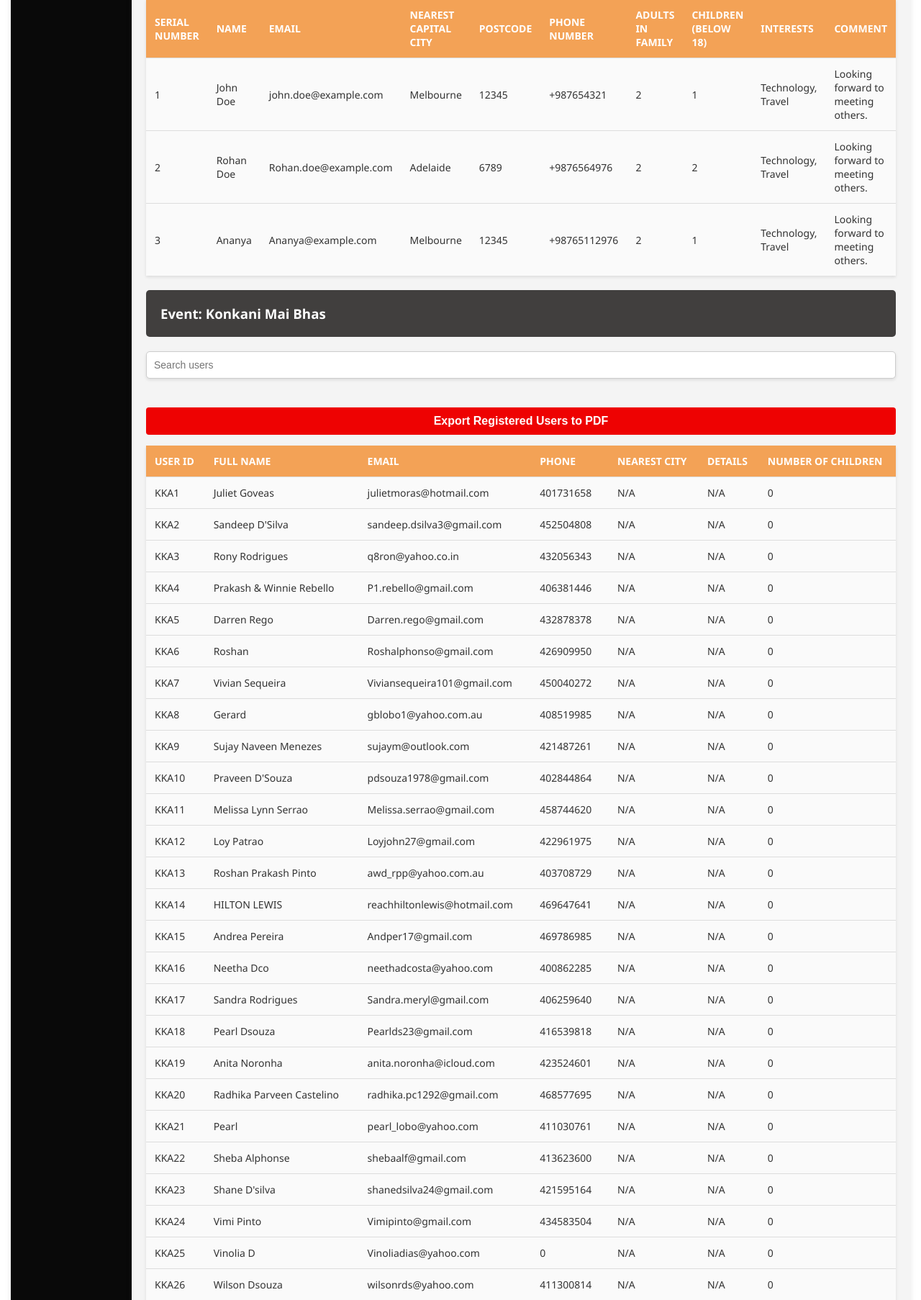
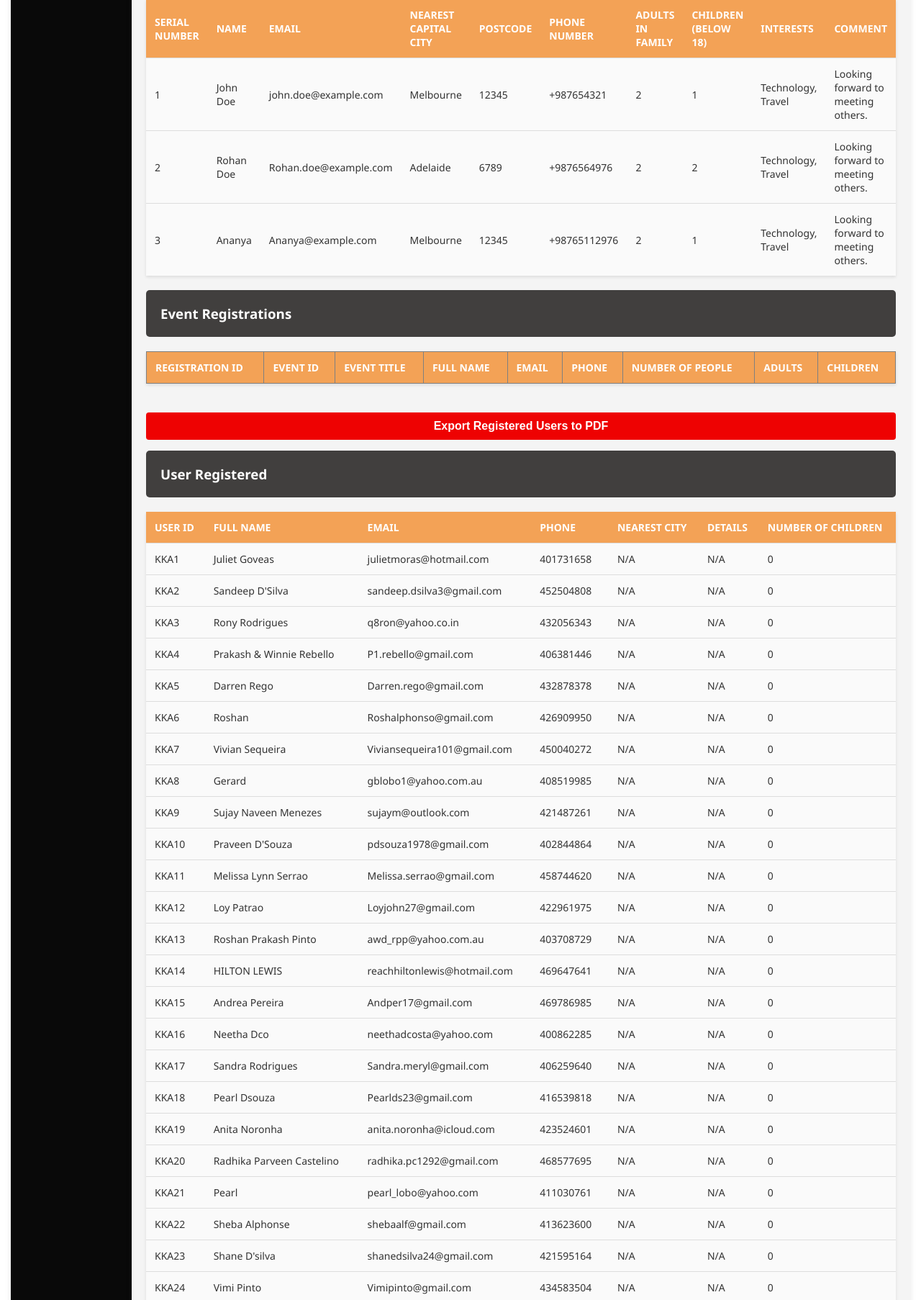
Before and after one commit to RakshithaBhakta063/KKA_WEBSITE, a Flask app: page /admin in a window 1280 px wide. Shown: the part 2305-4111 px from the top of the page at 72% size. Run offline with Flask 3, Linux system fonts and the light colour scheme; a user stored in the database is signed in; data comes from the database, SQL or seed files in the repository; both versions use the stored data as it was after the commit; lists and menus that the app fills with data are empty; some libraries are stand-ins or nearby versions.

Commit message:
Added Event table in admin portal

```diff
--- a/app.py
+++ b/app.py
@@ -541,6 +541,78 @@ def admin_logout():
     flash("Admin logged out successfully!", "info")
     return redirect(url_for('admin_login'))
 
+@app.route('/fetch-event-registrations')
+def fetch_event_registrations():
+    if 'admin_id' not in session:
+        return jsonify({"error": "Unauthorized"}), 403
+
+    conn = sqlite3.connect(DB_PATH)
+    cursor = conn.cursor()
+
+    query = '''
+    SELECT er.registration_id, er.name, er.email, er.phone, er.num_people, er.adults, er.children,
+           e.event_id, e.title
+    FROM event_registrations er
+    JOIN events e ON er.event_id = e.event_id
+    '''
+
+    cursor.execute(query)
+    event_registrations = cursor.fetchall()
+
+    conn.close()
+
+    return jsonify(event_registrations)
+@app.route('/get-event-registrations')
+def get_event_registrations():
+    if 'admin_id' not in session:
+        return jsonify({"error": "Unauthorized"}), 403
+
+    conn = sqlite3.connect(DB_PATH)
+    cursor = conn.cursor()
+
+    # Fetch all event registrations with event details
+    query = '''
+    SELECT er.registration_id, er.name, er.email, er.phone, er.num_people, er.adults, er.children,
+           e.event_id, e.title
+    FROM event_registrations er
+    JOIN events e ON er.event_id = e.event_id
+    ORDER BY er.registration_id DESC
+    '''
+
+    cursor.execute(query)
+    event_registrations = cursor.fetchall()
+
+    conn.close()
+
+    # Convert list of tuples into JSON format
+    return jsonify([
+        {
+            "registration_id": reg[0],
+            "name": reg[1],
+            "email": reg[2],
+            "phone": reg[3],
+            "num_people": reg[4],
+            "adults": reg[5],
+            "children": reg[6],
+            "event_id": reg[7],
+            "event_title": reg[8]
+        }
+        for reg in event_registrations
+    ])
+
+
+@app.route('/admin/data')
+def get_admin_data():
+    conn = sqlite3.connect(DB_PATH)
+    cursor = conn.cursor()
+    cursor.execute("SELECT * FROM events")
+    data = cursor.fetchall()
+    conn.close()
+
+    print("Admin data fetched:", data)  # Debugging
+    return jsonify(data)
+
+
 
 if __name__ == '__main__':
     app.run(debug=True)
--- a/templates/admin.html
+++ b/templates/admin.html
@@ -165,12 +165,32 @@
 
             <!-- Registrations Section -->
             <div class="section" id="registrations">
-                <h3 style="background-color: rgb(65, 63, 62); padding: 20px; color: white;">Event: Konkani Mai Bhas</h3>
+                <!-- <h3 style="background-color: rgb(65, 63, 62); padding: 20px; color: white;">Event: Konkani Mai Bhas</h3> -->
+                <h3 style="background-color: rgb(65, 63, 62); padding: 20px; color: white;">Event Registrations</h3>
+                <table id="eventRegistrationTable" border="1">
+                    <thead>
+                        <tr>
+                            <th>Registration ID</th>
+                            <th>Event ID</th>
+                            <th>Event Title</th>
+                            <th>Full Name</th>
+                            <th>Email</th>
+                            <th>Phone</th>
+                            <th>Number of People</th>
+                            <th>Adults</th>
+                            <th>Children</th>
+                        </tr>
+                    </thead>
+                    <tbody id="adminTableBody">
+                        <!-- Data will be inserted dynamically -->
+                    </tbody>
+                </table>
 
-                <input type="text" id="registrationSearch" placeholder="Search users" onkeyup="searchTable('registrationTable', 'registrationSearch')">
+
+                <!-- <input type="text" id="registrationSearch" placeholder="Search users" onkeyup="searchTable('registrationTable', 'registrationSearch')"> -->
 
                 <button id="exportPDF" class="tab-button">Export Registered Users to PDF</button>
-
+                <h3 style="background-color: rgb(65, 63, 62); padding: 20px; color: white;">User Registered</h3>
                 <table id="registrationTable">
                     <thead>
                         <tr>
```
Also changed, not shown: static/scripts/index.js (+87 -0 lines), database.db.
